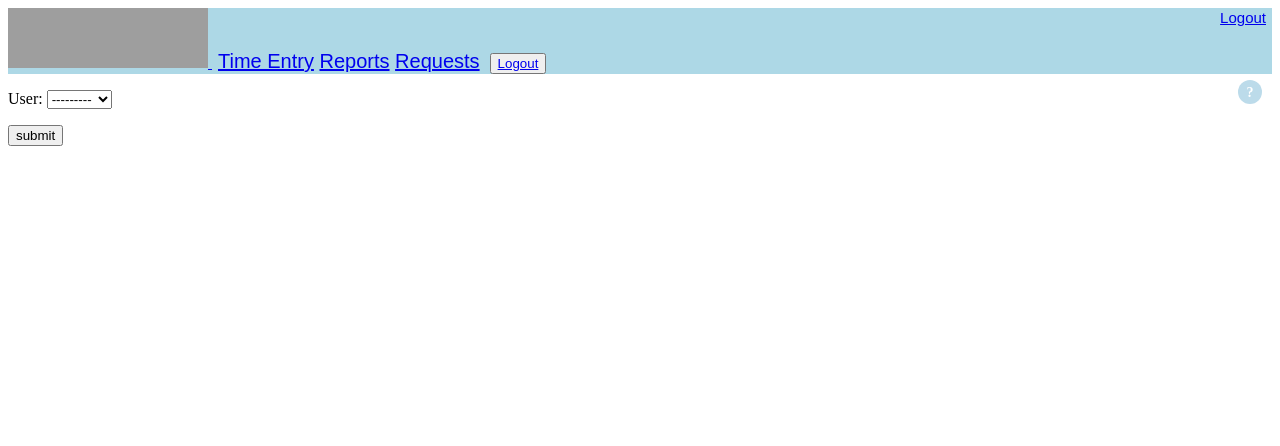
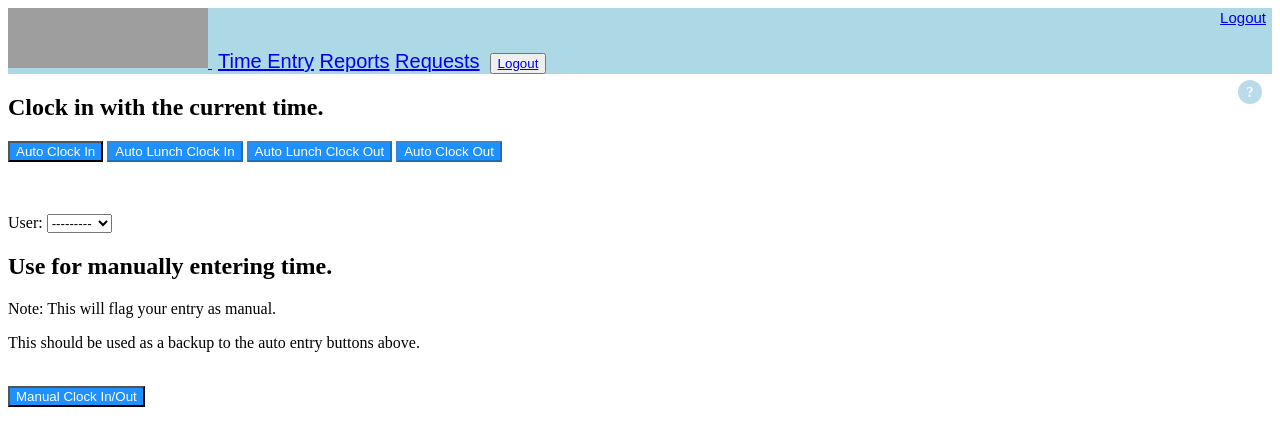
Before and after one commit to JMD-03/INFSYS4850, a Django app: page /timeEdit/ in a window 1280 px wide. Shown: the top 446 px of the page. Run offline with Django 3.2, Linux system fonts and the light colour scheme; the visitor is signed in with stand-in values (Sample User, id 1); data comes from the database, SQL or seed files in the repository; grey boxes are pictures that could not be loaded.

Commit message:
Update timeEdit.html

```diff
--- a/src/templates/timeEdit.html
+++ b/src/templates/timeEdit.html
@@ -3,9 +3,6 @@
 {%include 'navbar.html'%}
 <head>
     <style>
-    h2 {
-        text-align: center;
-    }
         .help-tip{
     position: absolute;
     top: 80px;
@@ -92,60 +89,42 @@
 </head>
 <div class="help-tip">
     <p>
-<b>*Previous Week:</b> This button will allow you to view the previous weeks time entries<br>
-<b>*Next Week:</b> This button will allow for you to view the next weeks time entries<br>
-{% if request.user.is_staff%}
-<b>*Select Employee:</b> This drop down menu will allow you to select the employee whose time needs to be edited.<br>
-<b>*Submit:</b> This button will allow you to view the selected employees time entries for the current week<br>
-<b>*Adjusting Time:</b> Click in the field with the missing time entry, or wrong time entry, and create the new time by using the widget<br>
-<b>*Submit:</b> Use this button to save all of the edits made to the employees time sheet<br>
-{%endif%}
+        *<b>Auto Clock In:</b> Click this button to use the current time as your Clock in Timestamp<br>
+        *<b>Auto Lunch Start:</b> Click this button to use the current time as the start of your lunch break<br>
+        *<b>Auto Lunch End:</b> Click this button to use the current time as the end of your lunch break<br>
+        *<b>Auto Clock Out:</b> Click this button to use the current time as your Clock out Timestamp<br>
+        *<b>Manual Clock In/Out</b> This button should only be used when you have forgotten to make a time stamp, first enter the time in the field that you missed (Clock In, Lunch Start, Lunch End, or Clock Out) and then click this button for that time to be reported.
     </p>
-  </div>
+</div>
 <form method="post">
     {% csrf_token %}
-    {% if onlyuser and request.user.is_staff%}
-    {{form.as_p}}
-    <button type="submit" name = "userSub">submit</button>
-    {% else %}
-    {% if request.user.is_staff%}
-    <h2> Time Edit </h2>
-    {% else %}
-    <h2> Time View </h2>
-    {% endif %}
-    {{ userformset.management_form }}
-    <table>
-    <thead>
-    <tr>
-        {% for form in userformset %}
-        <th>
-            <p>
-                {{ forloop.counter1 }}
-            </p>
-            <p>
-                {{ form.dateTimeEntered.value | date:"F d Y"}}
-            </p>
-        </th>
-        {% endfor %}
-    </tr>
-    </thead>
-    <tbody>
-    <tr>
-        {% for form in userformset %}
-        <td>
-        {{ form.as_p }}
-        </td>
-        {% endfor %}
-    </tr>
-    </tbody>
-    </table>
+    {% now 'w' as var1 %}
+    {% if var1 == "1" or var1 == "2" or var1 == "3" or var1 == "4" or var1 == "5" %}
+        <h2>Clock in with the current time.</h2>
+
+        <input style="background-color: dodgerblue; color: white;" type="submit" name="autoIn" class = "btn btn-primary" value = "Auto Clock In"{% if not form.clocked_in.value and form.in_time.value == None %}enabled{%else%}disabled{% endif %}/>
 
 
-    <button type="submit" style="background-color: dodgerblue; color: white;" name="last">Last Week</button>
-    <button type="submit" style="background-color: dodgerblue; color: white;" name="next">Next Week</button>
-    {% if request.user.is_staff %}
-    <button type="submit" style="background-color: dodgerblue; color: white;" name="weeklyTimeSubmit">submit</button>
+        <input style="background-color: dodgerblue; color: white;" type="submit" name="lunchIn" class = "btn btn-primary" value = "Auto Lunch Clock In"{% if form.clocked_in.value == True and form.in_time.value != None and form.lunchin_time.value == None%}enabled{%else%}disabled{% endif %}/>
+
+        <input style="background-color: dodgerblue; color: white;" type="submit" name="lunchOut" class = "btn btn-primary" value = "Auto Lunch Clock Out"{% if not form.clocked_in.value == True and form.lunchin_time.value != None and form.lunchout_time.value == None %}enabled{%else%}disabled{% endif %}/>
+
+        <input style="background-color: dodgerblue; color: white;" type="submit" name="autoOut" class = "btn btn-primary" value = "Auto Clock Out"{% if form.clocked_in.value == True and form.in_time.value != None and form.out_time.value == None %}enabled{%else%}disabled{% endif %}/>
+        <br><br><br>
     {% endif %}
-    {% endif %}
+    {{form.as_p}}
+    <h2>Use for manually entering time.</h2>
+    <p>Note: This will flag your entry as manual.</p>
+    <p>This should be used as a backup to the auto entry buttons above.</p>
+    <br>
+    <button style="background-color: dodgerblue; color: white;" type="submit" name="manual">Manual Clock In/Out</button>
+
 </form>
- {% endblock %}
+{% if messages %}
+    {% for message in messages %}
+        {% if message.tags == 'success'%}
+            <li>{{message}}</li>
+        {% endif %}
+    {% endfor %}
+{% endif %}
+{% endblock %}
```
